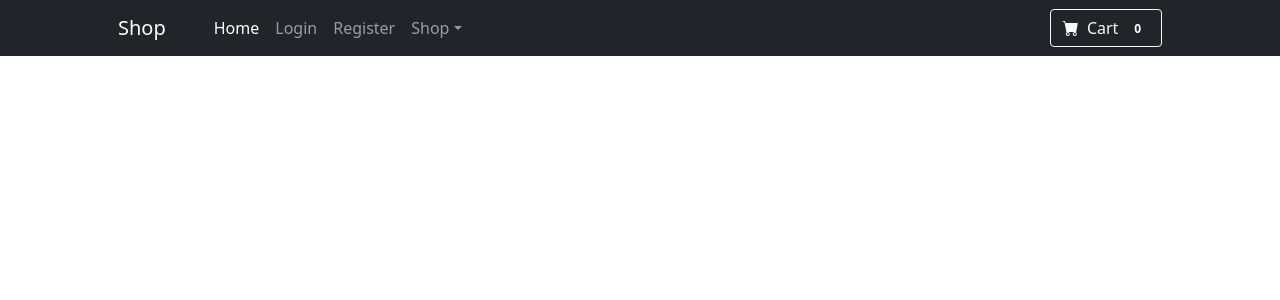
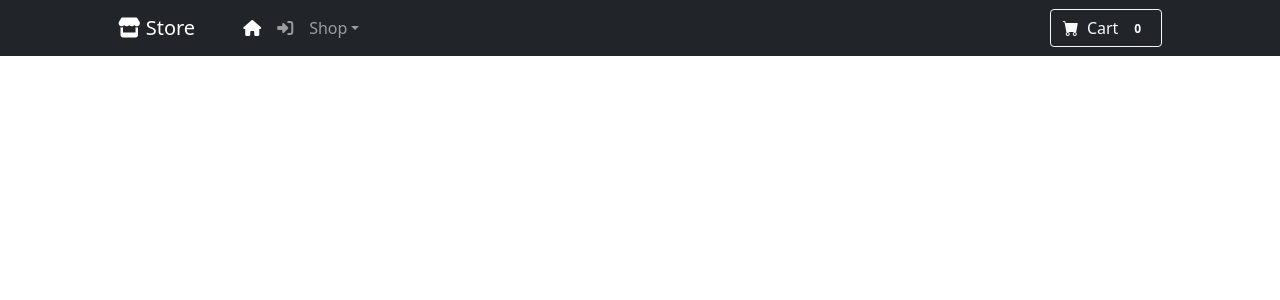
Before and after one commit to parsapap/online-shop, a Django app: page /store/ in a window 1280 px wide. Shown: the top 300 px of the page. Run offline with Django 4.2, Linux system fonts and the light colour scheme; data that the repository does not hold is empty; some libraries are stand-ins or nearby versions.

Commit message:
Home | index.html | Edit navbar and Add new icons

```diff
--- a/shop_django/M/home/templates/home/index.html
+++ b/shop_django/M/home/templates/home/index.html
@@ -8,30 +8,40 @@
     <meta name="author" content=""/>
     <title>Frenzy Store</title>
     <!-- Favicon-->
-    <link rel="icon" type="image/x-icon" href="{% static 'home/assets/favicon.ico' %}"/>
+
     <!-- Bootstrap icons-->
     <link href="https://cdn.jsdelivr.net/npm/bootstrap-icons@1.5.0/font/bootstrap-icons.css" rel="stylesheet"/>
     <!-- Core theme CSS (includes Bootstrap)-->
     <link href="{% static 'home/css/styles.css' %}" rel="stylesheet"/>
+    <script src="https://kit.fontawesome.com/5d2b8db846.js" crossorigin="anonymous"></script>
+    <link rel="icon"
+          href='https://www.flaticon.com/download/icon/179309?icon_id=179309&author=196&team=196&keyword=Apple&pack=packs%2Flogotypes&style=107&format=png&color=&colored=2&size=512&selection=1&premium=0&type=standard&search=apple'
+          type="image/icon type">
 </head>
 <body>
 <!-- Navigation-->
 <nav class="navbar navbar-expand-lg navbar-dark bg-dark">
     <div class="container px-4 px-lg-5">
-        <a class="navbar-brand" href="#!">Shop</a>
+        <a class="navbar-brand" href="{% url 'home:store' %}"><i class="fa-solid fa-store"></i> Store</a>
         <button class="navbar-toggler" type="button" data-bs-toggle="collapse" data-bs-target="#navbarSupportedContent"
                 aria-controls="navbarSupportedContent" aria-expanded="false" aria-label="Toggle navigation"><span
                 class="navbar-toggler-icon"></span></button>
         <div class="collapse navbar-collapse" id="navbarSupportedContent">
             <ul class="navbar-nav me-auto mb-2 mb-lg-0 ms-lg-4">
                 <li class="nav-item"><a class="nav-link active" aria-current="page"
-                                        href="{% url 'home:home' %}">Home</a></li>
+                                        href="{% url 'home:home' %}"><i class="fa-solid fa-house"></i></a></li>
                 {% if request.user.is_authenticated %}
-                <li class="nav-item"><a class="nav-link" href="{% url 'accounts:user_logout' %}">Logout</a></li>
+                    <li class="nav-item"><a class="nav-link" href="{% url 'accounts:user_logout' %}"><i
+                            class="fa-solid fa-right-from-bracket"></i></a></li>
+                    <li class="nav-item d-flex justify-content-end"><a class="nav-link"
+                                                                       href="{% url 'accounts:user_logout' %}"><i
+                            class="fa-solid fa-user"></i></a></li>
                 {% else %}
-                <li class="nav-item"><a class="nav-link" href="{% url 'accounts:user_login' %}">Login</a></li>
-                <li class="nav-item"><a class="nav-link" href="{% url 'accounts:user_register' %}">Register</a></li>
+                    <li class="nav-item"><a class="nav-link" href="{% url 'accounts:user_login' %}"><i
+                            class="fa-solid fa-right-to-bracket"></i></a></li>
+
                 {% endif %}
+
                 <li class="nav-item dropdown">
                     <a class="nav-link dropdown-toggle" id="navbarDropdown" href="#" role="button"
                        data-bs-toggle="dropdown" aria-expanded="false">Shop</a>
```
